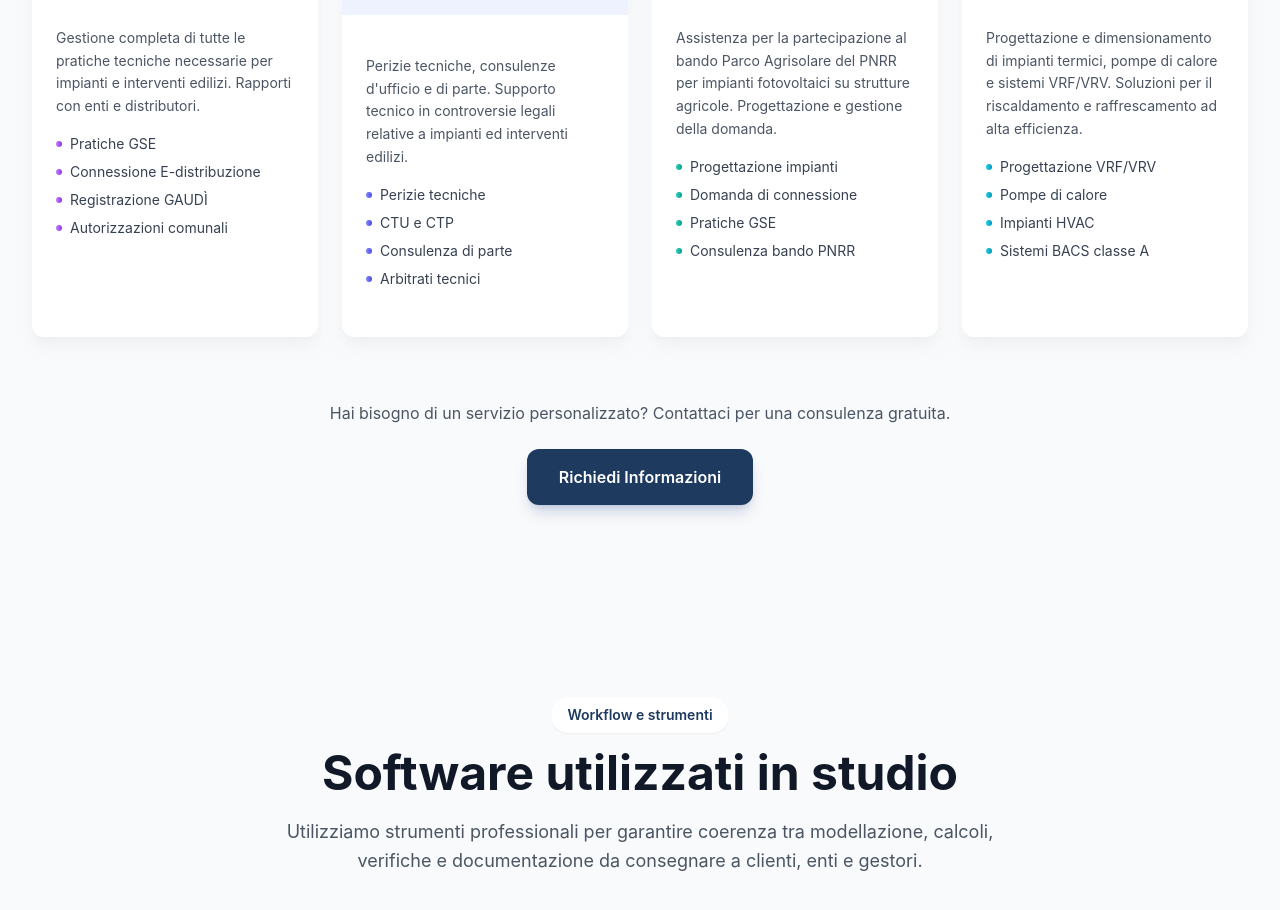
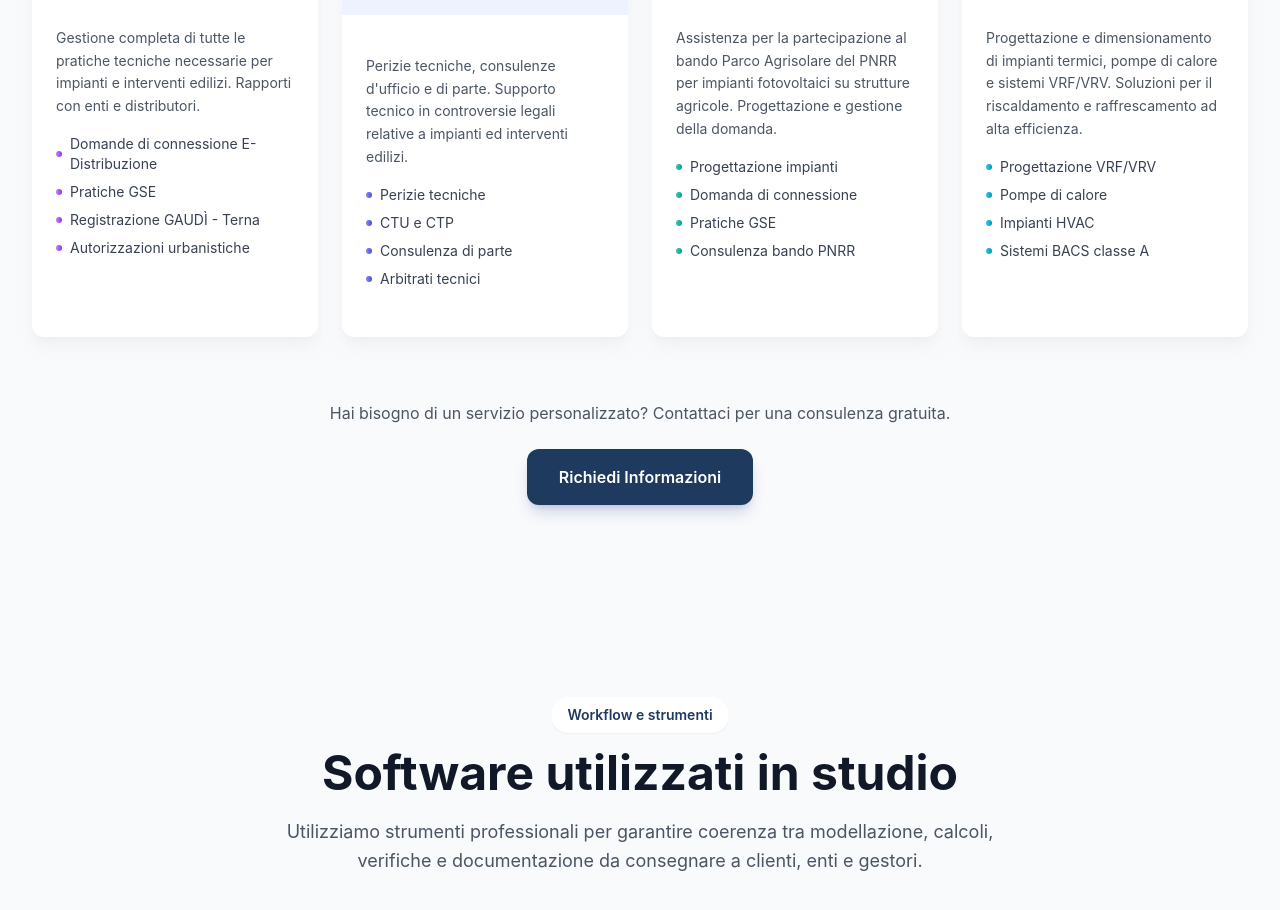
Before and after one commit to paganoingvincenzo/studio-website, a React (Vite) app in the folder app/: page / in a window 1280 px wide. Shown: the part 3560-4470 px from the top of the page. Built offline with nearby package versions, Linux system fonts and the light colour scheme.

Commit message:
Update Services.tsx

```diff
--- a/app/src/sections/Services.tsx
+++ b/app/src/sections/Services.tsx
@@ -74,11 +74,11 @@ const services = [
     description:
       'Gestione completa di tutte le pratiche tecniche necessarie per impianti e interventi edilizi. Rapporti con enti e distributori.',
     features: [
-      'Pratiche GSE',
-      'Connessione E-distribuzione',
-      'Registrazione GAUDÌ',
-      'Autorizzazioni comunali',
-    ],
+  'Domande di connessione E-Distribuzione',
+  'Pratiche GSE',
+  'Registrazione GAUDÌ - Terna',
+  'Autorizzazioni urbanistiche',
+],
     color: 'from-purple-400 to-purple-600',
     bgColor: 'bg-purple-50',
   },
```
